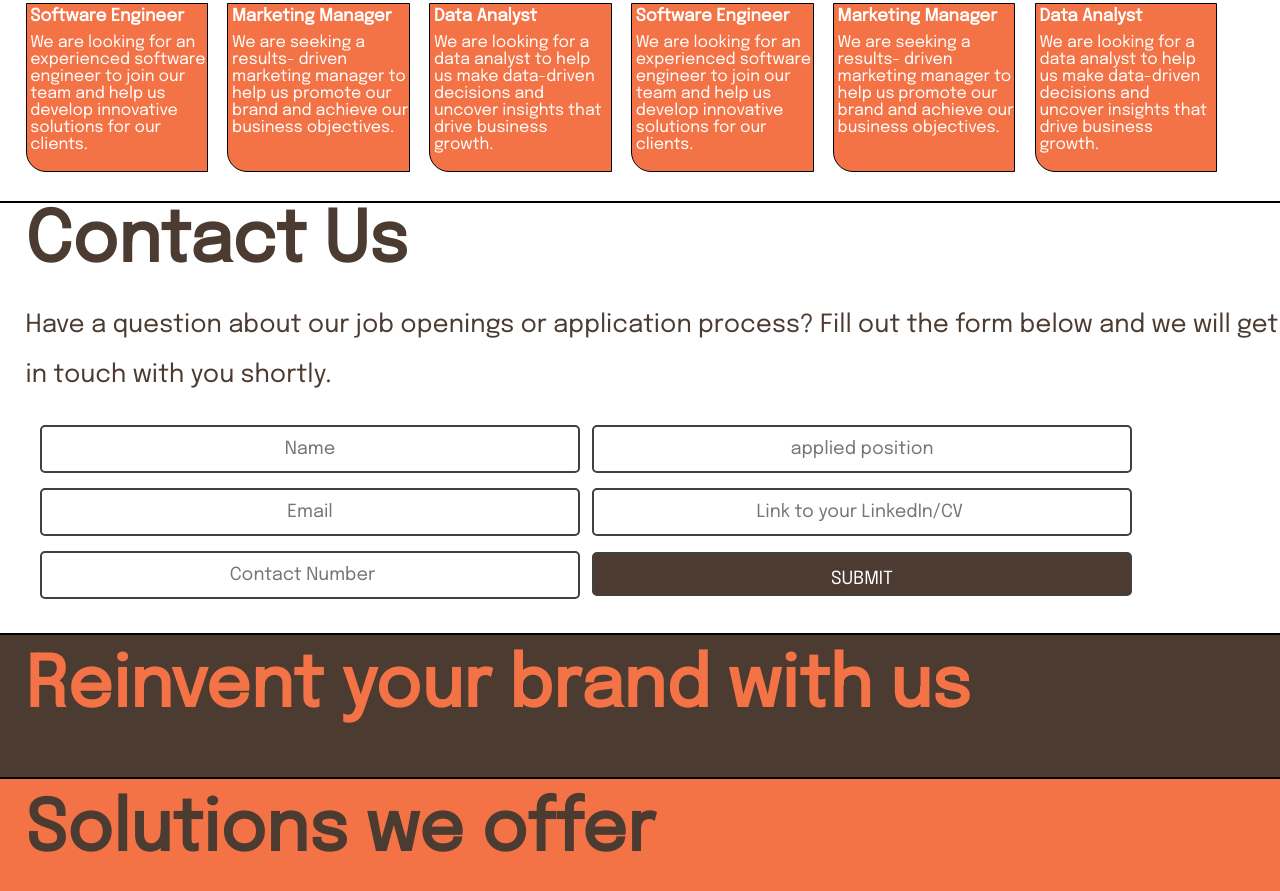
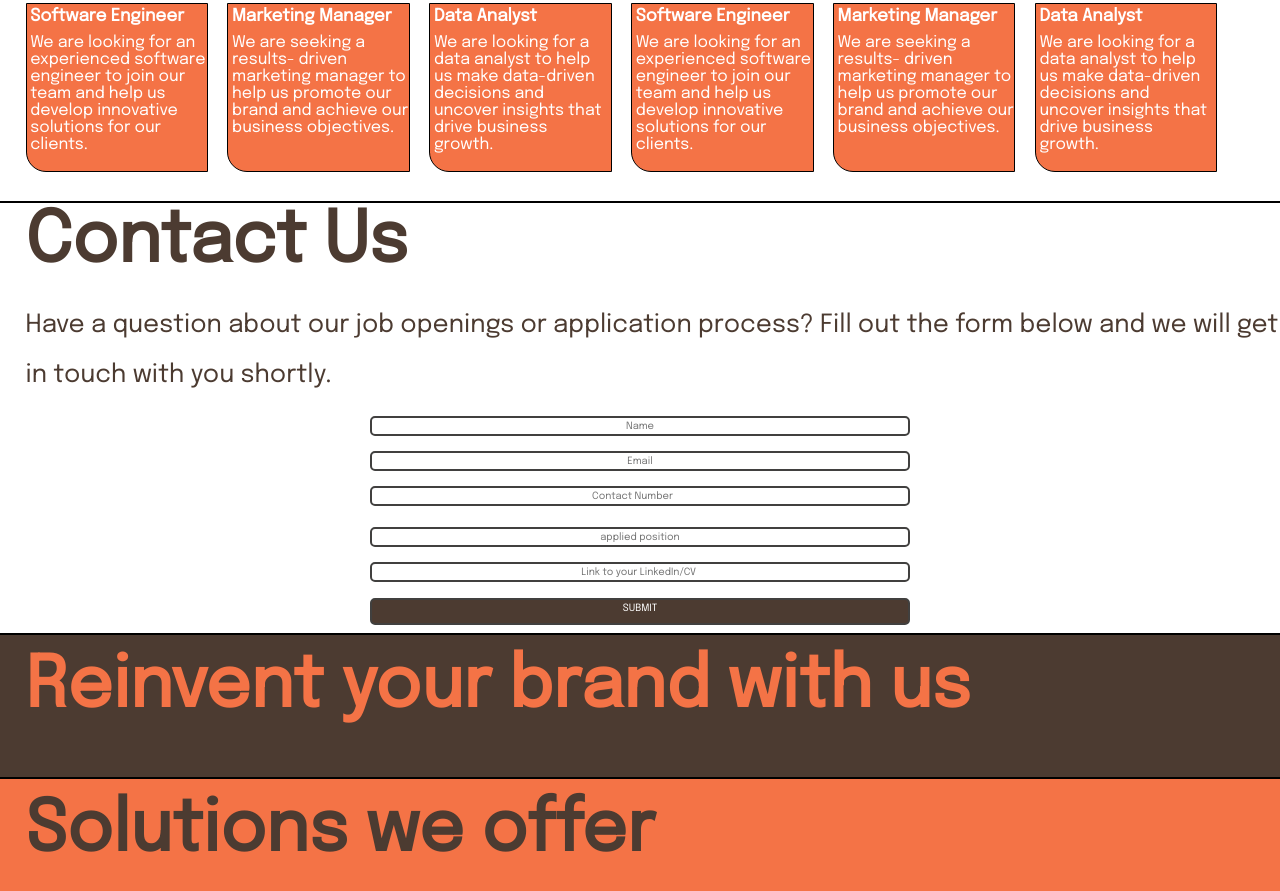
Before and after one commit to Dhairya99999/innovatio, a plain HTML site: page work_with_us.html in a window 1280 px wide. Shown: the part 1593-2484 px from the top of the page. Drawn offline with Linux system fonts and the light colour scheme.

Commit message:
work_with_us mob ver

```diff
--- a/style.css
+++ b/style.css
@@ -66,7 +66,12 @@ header ul li a {
   font-weight: 500;
   transition: 0.6s;
   border: black;
-}}
+  }
+}
+
+
+
+
 .banner {
   position: relative;
   width: 100%;
@@ -759,7 +764,7 @@ margin-bottom: 0%;
 
 
 @media only screen and (min-device-width : 320px) and (max-device-width : 600px) {
-   #div3, #div4, #div5, #div6, #div7, #div8,  #div13, #div14, #div16, #div17, #div18{
+   #div3, #div4, #div5, #div6, #div7, #div8,  #div13, #div14, #div16, #div17, #div18, #div1_1, #div8_8{
   margin-top: 0%;
     height: 56%;
     width: 100%;
@@ -771,23 +776,40 @@ margin-bottom: 0%;
     width: 50%;
     height: 50%;
     float: left;
+
   }
-  #div1,#div12, #div15{
+
+  #div10_10{
+    height: 90%;
+  }
+
+  #div1,#div12, #div15, #div1_1{
     position:absolute;
     margin-top:50px ;
     height: 50%;
     width: 100%;
     overflow: hidden;
   }
-  #div2{
+  #div15_15{
+    height: 55%;
+    width: 100%;
+    overflow: hidden;
+  }
+  #div2,#div2_2{
     position:relative;
     margin-top: 0;
     height: 61%;
     width: 100%;
   }
-  #div10 , #div9{
+  #div10 , #div9 {
     height: 37%;
   }
+
+  #div10_10, #div11_11,#div10w, #div9w {
+    height: 25%;
+  }
+
+
   #div11
   {
     height: 37%;
@@ -806,9 +828,28 @@ margin-bottom: 0%;
     line-height: 8vw;
     overflow: hidden;
   }
+
+  .orange_30px, .whitesmallbrownz{
+    font-size: 4vw;
+    line-height: 4vw;
+    overflow: hidden;
+  }
+
+
+  #div10_10 #div10_100 #div10_1 h1,  #div10_10 #div10_100 #div10_1 p,  #div11_11 h1, #div11_11 p {
+    font-size: 1vw;
+    line-height: 2vw;
+    overflow: hidden;
+  }
+
   .whitebigbrown, .whitebigorange {
     font-size: 26vw;
     line-height: 29vw;
+  }
+
+ .feedback-input input{
+    display: flex;
+    flex-direction: column;
   }
 
   .WB{
@@ -940,13 +981,13 @@ margin-bottom: 0%;
 
   .feedback-input {
     color:white;
-    font-family: Epilogue ;
-    font-weight:500;
-    font-size: 18px;
+    font-family: 'Epilogue' ;
+    font-weight:100;
+    font-size: 10px;
     border-radius: 5px;
-    line-height: 22px;
+    line-height: 12px;
     background-color: transparent;
-    border:2px solid#F47346;
+    border:2px solid #F47346;
     transition: all 0.3s;
     padding: 13px;
     margin-bottom: 15px;
@@ -954,6 +995,8 @@ margin-bottom: 0%;
     box-sizing: border-box;
     outline:0;
   }
+
+  .feedback-input
 
   .feedback-input:focus { border:2px solid#F47346; }
 
@@ -1039,3 +1082,61 @@ margin-bottom: 0%;
 
 
   [type="submit"]:hover { background:#CC4949; }
+#formw { max-width:600px; margin:1% auto; }
+  .left_form {
+    width: 90%;
+    margin: 0.5%;
+    margin-left: 5%;
+    margin-right: 5%;
+    outline: none;
+  }
+  .right_form{
+    width: 90%;
+    margin: 0.5%;
+margin-left: 5%;
+margin-right: 5%;
+    outline: none;
+  }
+  .feedback-input {
+    color:#4c3b31;
+    font-family: Epilogue ;
+    font-weight:100;
+    font-size: 10px;
+    border-radius: 5px;
+    line-height: 10px;
+    background-color: transparent;
+    border:2px solid#41403f;
+    transition: all 0.3s;
+    padding: 3px;
+    margin-bottom: 15px;
+    box-sizing: border-box;
+    outline:0;
+    text-align: center;
+  }
+  .feedback-inputs {
+    color:white;
+    font-family: Epilogue ;
+    font-weight:100;
+    font-size: 10px;
+    border-radius: 5px;
+    line-height: 10px;
+    background-color:#4c3b31;
+    border:2px solid#41403f;
+    transition: all 0.3s;
+    padding-top: 3px;
+    margin-bottom: 1px;
+    box-sizing: border-box;
+    outline:0;
+    text-align: center;
+  }
+
+  .feedback-input:focus { border:2px solid#F47346; }
+
+  textarea {
+    height: 120px;
+    line-height: 150%;
+    resize:vertical;
+  }
+
+
+  [type="submit"]:hover { background:#CC4949; }
```
Also changed, not shown: index.html (+39 -19 lines), work_with_us.html (+1 -1 lines).
